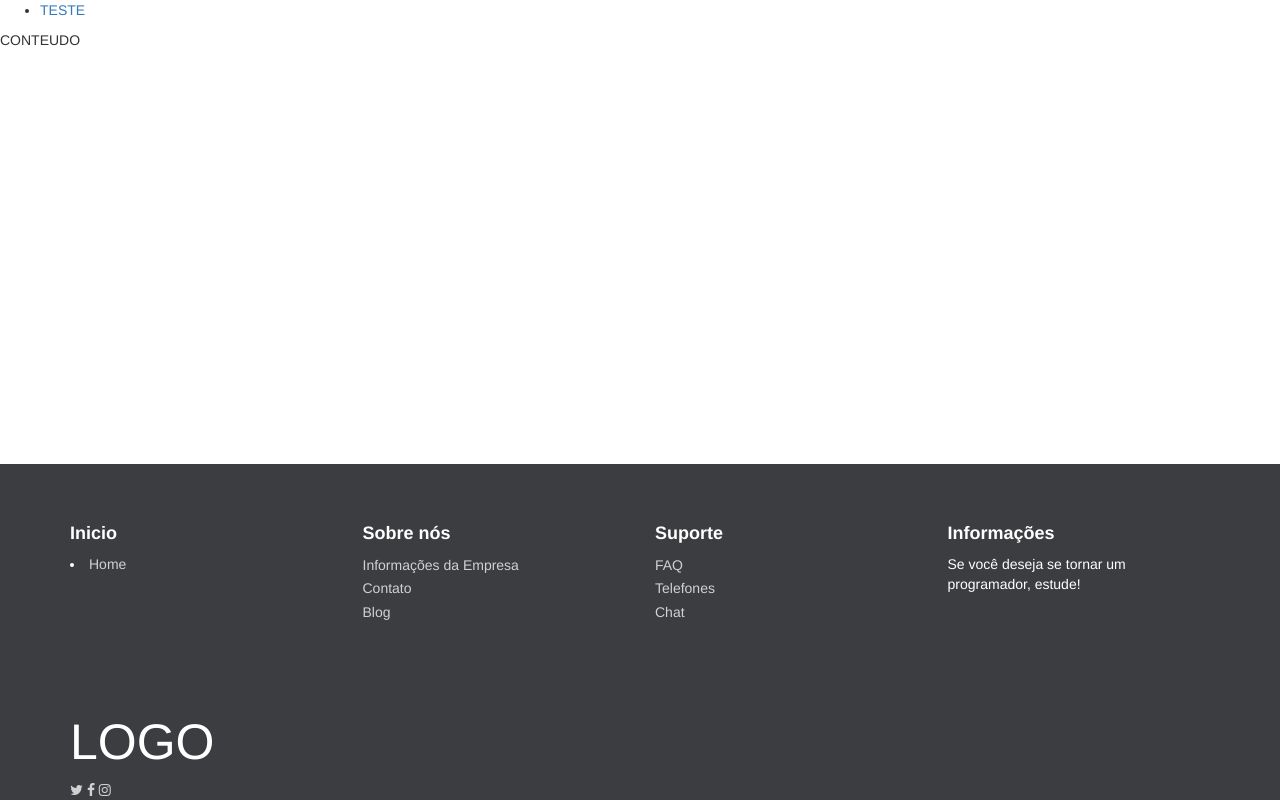
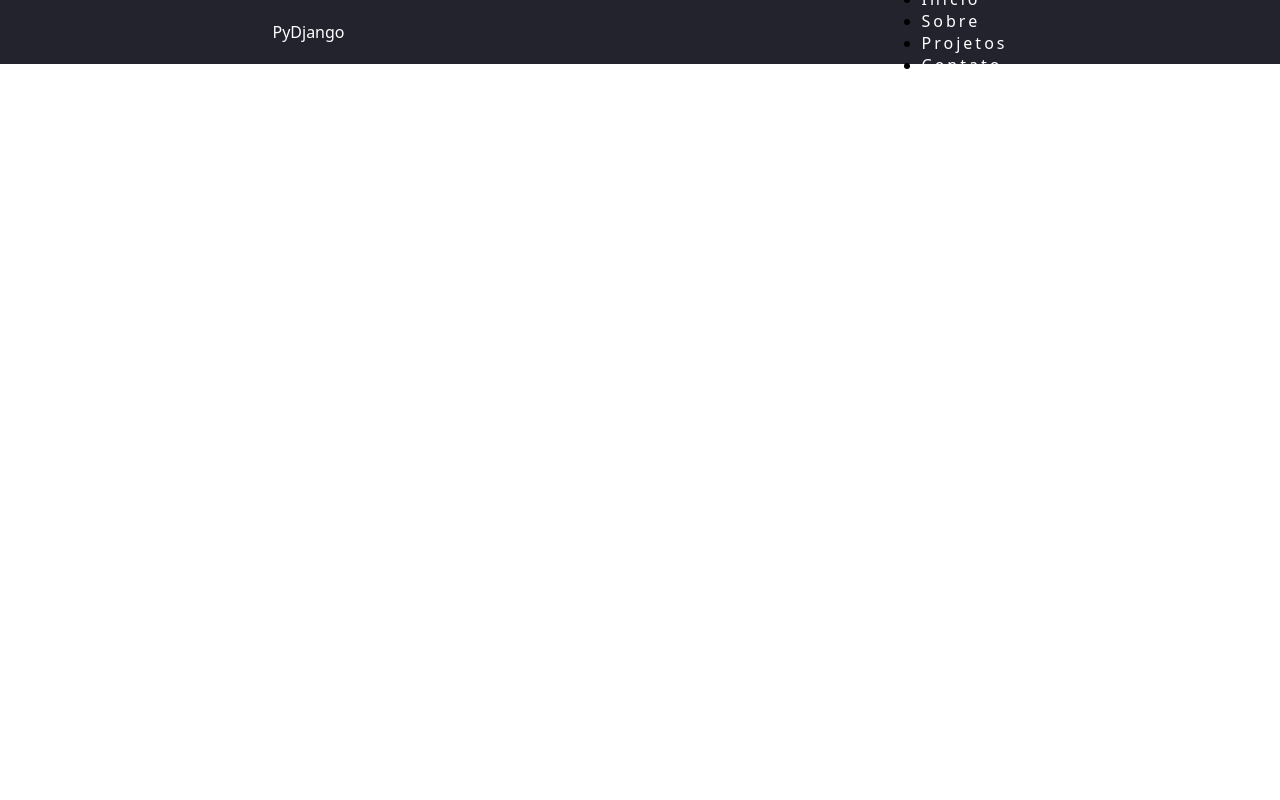
Before and after one commit to benemoreirac/Progressao, a Django app: page / in a window 1280 px wide. Run offline with Django 3.2, Linux system fonts and the light colour scheme; some libraries are stand-ins or nearby versions.

Commit message:
AJuste de Template Modelo

```diff
--- a/paginas/templates/paginas/modelo.html
+++ b/paginas/templates/paginas/modelo.html
@@ -8,62 +8,19 @@
   <title>Template Modelo</title>
   {% endblock %}
 
-  <link rel="stylesheet" href="http://cdnjs.cloudflare.com/ajax/libs/font-awesome/4.6.3/css/font-awesome.min.css">
-  <link rel="stylesheet" href="http://maxcdn.bootstrapcdn.com/bootstrap/3.3.7/css/bootstrap.min.css">
   <link rel="stylesheet" href="{% static 'css/style.css' %}">
 </head>
   <body>
-    <header class="conatiner">
-      <nav><ul><li><a href="">TESTE</a></li></ul></nav>
-    </header>
-
-
-
-    <div class="content">
-      CONTEUDO
-    </div>
-        <footer id="myFooter">
-            <div class="container">
-                <div class="row">
-                    <div class="col-sm-3">
-                        <h5>Inicio</h5>
-                        <li><a href="#">Home</a></li>
-                        </ul>
-                    </div>
-                    <div class="col-sm-3">
-                        <h5>Sobre nós</h5>
-                        <ul>
-                            <li><a href="#">Informações da Empresa</a></li>
-                            <li><a href="#">Contato</a></li>
-                            <li><a href="#">Blog</a></li>
-                        </ul>
-                    </div>
-                    <div class="col-sm-3">
-                        <h5>Suporte</h5>
-                        <ul>
-                            <li><a href="#">FAQ</a></li>
-                            <li><a href="#">Telefones</a></li>
-                            <li><a href="#">Chat</a></li>
-                        </ul>
-                    </div>
-                    <div class="col-sm-3 info">
-                        <h5>Informações</h5>
-                        <p> Se você deseja se tornar um programador, estude! </p>
-                    </div>
-                </div>
-            </div>
-            <div class="second-bar">
-               <div class="container">
-                    <h2 class="logo"><a href="#"> LOGO </a></h2>
-                    <div class="social-icons">
-                        <a href="#" class="twitter"><i class="fa fa-twitter"></i></a>
-                        <a href="#" class="facebook"><i class="fa fa-facebook"></i></a>
-                        <a href="#" class="instagram"><i class="fa fa-instagram"></i></a>
-                    </div>
-                </div>
-            </div>
-        </footer>
-        <script src="https://ajax.googleapis.com/ajax/libs/jquery/1.12.4/jquery.min.js"></script>
-        <script src="http://maxcdn.bootstrapcdn.com/bootstrap/3.3.7/js/bootstrap.min.js"></script>
+      <header>
+          <nav class="nav-list">
+              <a href="logo" class="href">PyDjango</a>
+              <ul>
+                  <li><a href="/">Início</a></li>
+                  <li><a href="/">Sobre</a></li>
+                  <li><a href="/">Projetos</a></li>
+                  <li><a href="/">Contato</a></li>
+              </ul>
+          </nav>
+      </header>
   </body>
 </html>
--- a/static/css/style.css
+++ b/static/css/style.css
@@ -1,130 +1,56 @@
-#myFooter {
-    background-color: #3c3d41;
-    color: white;
-    padding-top: 30px;
+* {
+    margin: 0;
+    padding: 0;
 }
 
-#myFooter .footer-copyright {
-    background-color: #333333;
-    padding-top: 3px;
-    padding-bottom: 3px;
-    text-align: center;
+a{
+    color: #fff;
+    text-decoration: none;
+    transition: 0.3s;
+}
+a:hover {
+    opacity: 0.7;
 }
 
-#myFooter .row {
-    margin-bottom: 60px;
+.logo {
+    font-size: 24px;
+    text-transform: uppercase;
+    letter-spacing: 4px;
 }
 
-#myFooter .navbar-brand {
-    margin-top: 45px;
-    height: 65px;
+nav {
+    display: flex;
+    justify-content: space-around;
+    align-items: center;
+    font-family: system-ui, -apple-system, Helvetica, Arial, sans-serif;
+    background: #23232e;
+    height: 8vh;
 }
 
-#myFooter .footer-copyright p {
-    margin: 10px;
-    color: #ccc;
+main {
+    background-size: cover;
+    height: 92vh;
+  }
+
+.nav-list {
+    list-style: none;
+    display: flex;
 }
 
-#myFooter ul {
-    list-style-type: none;
-    padding-left: 0;
-    line-height: 1.7;
+.nav-list li {
+    letter-spacing: 3px;
+    margin-left: 32px;
 }
 
-#myFooter h5 {
-    font-size: 18px;
-    color: white;
-    font-weight: bold;
-    margin-top: 30px;
+.mobile-menu {
+    display: none;
+    cursor: pointer;
+  }
+
+.mobile-menu div {
+    width: 32px;
+    height: 2px;
+    background: #fff;
+    margin: 8px;
+    transition: 0.3s;
 }
-
-#myFooter h2 a{
-    font-size: 50px;
-    text-align: center;
-    color: #fff;
-}
-
-#myFooter a {
-    color: #d2d1d1;
-    text-decoration: none;
-}
-
-#myFooter a:hover,
-#myFooter a:focus {
-    text-decoration: none;
-    color: white;
-}
-
-#myFooter .social-networks {
-    text-align: center;
-    padding-top: 30px;
-    padding-bottom: 16px;
-}
-
-#myFooter .social-networks a {
-    font-size: 32px;
-    color: #f9f9f9;
-    padding: 10px;
-    transition: 0.2s;
-}
-
-#myFooter .social-networks a:hover {
-    text-decoration: none;
-}
-
-#myFooter .facebook:hover {
-    color: #0077e2;
-}
-
-#myFooter .instagram:hover {
-    color: purple;
-}
-
-#myFooter .twitter:hover {
-    color: #00aced;
-}
-
-#myFooter .btn {
-    color: white;
-    background-color: #d84b6b;
-    border-radius: 20px;
-    border: none;
-    width: 150px;
-    display: block;
-    margin: 0 auto;
-    margin-top: 10px;
-    line-height: 25px;
-}
-
-@media screen and (max-width: 767px) {
-    #myFooter {
-        text-align: center;
-    }
-}
-
-
-/* CSS utilizado para posicionar o rodapé no final da página. */
-/* Você pode remover isso. */
-
-html{
-    height: 100%;
-}
-
-body{
-    display: flex;
-    display: -webkit-flex;
-    flex-direction: column;
-    -webkit-flex-direction: column;
-    height: 100%;
-}
-
-.content{
-   flex: 1 0 auto;
-   -webkit-flex: 1 0 auto;
-   min-height: 200px;
-}
-
-#myFooter{
-   flex: 0 0 auto;
-   -webkit-flex: 0 0 auto;
-}
```
